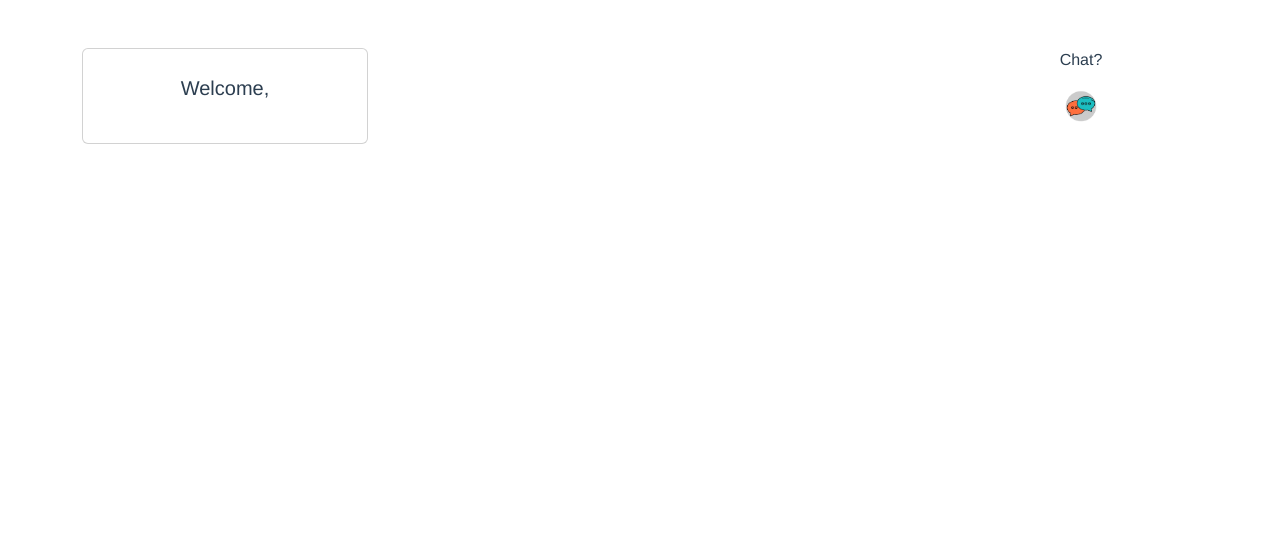
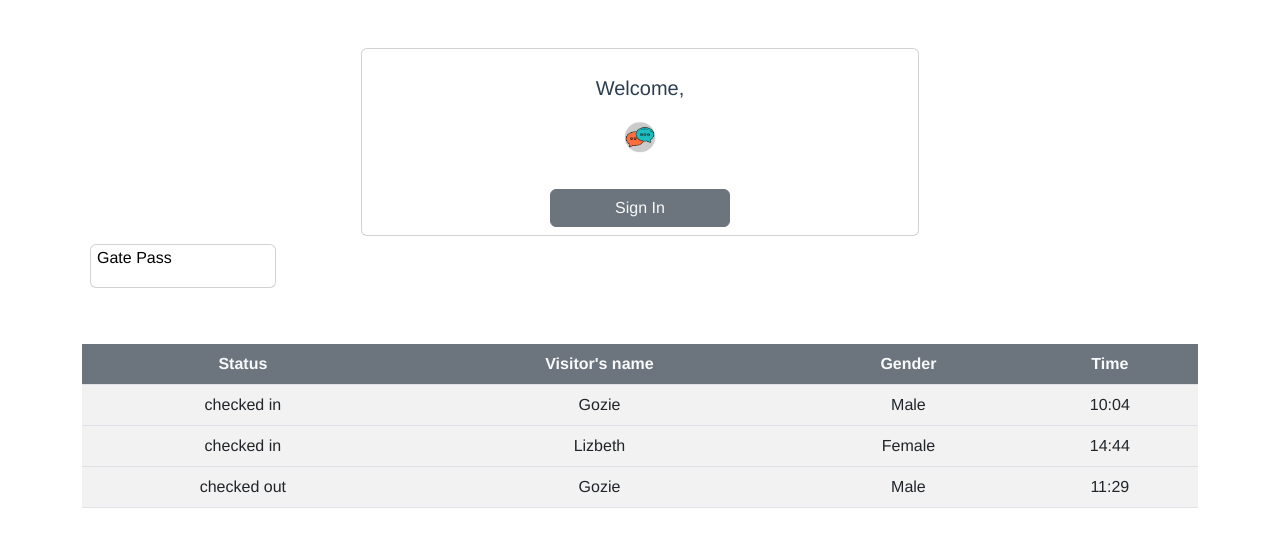
Before and after one commit to GozzAgu/Guest-code-generator, a Vue app: page /home in a window 1280 px wide. Shown: the top 546 px of the page. Built offline with nearby package versions, Linux system fonts and the light colour scheme; no server answers.

Commit message:
fix: styled the homepage

```diff
--- a/src/views/HomePage.vue
+++ b/src/views/HomePage.vue
@@ -1,24 +1,53 @@
 <template>
-    <div class="container d-flex">
-        <div class="row col-10" style="position: relative; height: 690px;">
-            <div class="col-sm-6 col-lg-4 mb-4">
+    <div class="container">
+        <div class="row col-12 col-lg-6 ms-auto me-auto">
             <div class="card p-2 mt-5">
                 <figure class="p-3 mb-0">
                     <blockquote class="blockquote">
-                        <p>Welcome, {{ store.name }}</p>
+                        <p>Welcome, {{ store.name }} </p>
+                        <router-link to="/chat"
+                        >
+                            <img class="logo" src="@/assets/Chat-Logo-PNG-Free-Download-removebg-preview.png"/>
+                        </router-link>
                     </blockquote>
                 </figure>
-                <button  v-if="isLoggedIn" @click="handlesignOut" type="button" class="btn btn-info text-light">Sign Out</button>
-            </div>
+                <button  v-if="isLoggedIn" @click="handlesignOut" type="button" class="btn btn-secondary text-light">Sign Out</button>
+                <router-link to="/signin" v-else>
+                    <button type="button" class="col-4 btn btn-secondary text-light">Sign In</button>
+                </router-link>
             </div>
         </div>
-            <div class="col-2 mt-5">
-                <p>Chat?</p>
-                <router-link to="/chat">
-                    <img class="logo" src="@/assets/Chat-Logo-PNG-Free-Download-removebg-preview.png"/>
-                </router-link>
-                </div>
+        <div class="d-flex">
+            <button @click="showModal = true" class="card m-2 col-3 col-lg-2">
+                <p>Gate Pass</p>
+            </button>
+        </div>
+        <CodeModal v-if="showModal"/>
+
+        <div class="mt-5">
+            <table class="table table-striped table-hover">
+            <thead class="bg-secondary text-light">
+                <tr>
+                <th scope="col">Status</th>
+                <th scope="col">Visitor's name</th>
+                <th scope="col">Gender</th>
+                <th scope="col">Time</th>
+                </tr>
+            </thead>
+            <tbody v-for="visitor in visitors" :key="visitor">
+                <tr>
+                    <td>{{ visitor.status }}</td>
+                    <td>{{ visitor.name }}</td>
+                    <td>{{ visitor.gender }}</td>
+                    <td>{{ visitor.time}}</td>
+                </tr>
+            </tbody>
+            </table>
+        </div>
     </div>
+    <footer>
+
+    </footer>
 </template>
 
 <script setup>
@@ -26,6 +55,7 @@ import { useStore } from '@/store/store';
 import { getAuth, onAuthStateChanged, signOut } from 'firebase/auth'
 import { ref, onMounted } from 'vue'
 import { useRouter } from 'vue-router';
+import CodeModal from '@/components/CodeModal.vue'
 
 let auth;
 onMounted(() => {
@@ -38,6 +68,30 @@ onMounted(() => {
         }
     })
 });
+
+const showModal = ref(false)
+
+const visitors = ref([
+    {
+        status: 'checked in',
+        name: 'Gozie',
+        gender: 'Male',
+        time: '10:04'
+    },
+    {
+        status: 'checked in',
+        name: 'Lizbeth',
+        gender: 'Female',
+        time: '14:44'
+    },
+    {
+        status: 'checked out',
+        name: 'Gozie',
+        gender: 'Male',
+        time: '11:29'
+    },
+
+]);
 
 const isLoggedIn = ref(false);
 const router = useRouter();
```
